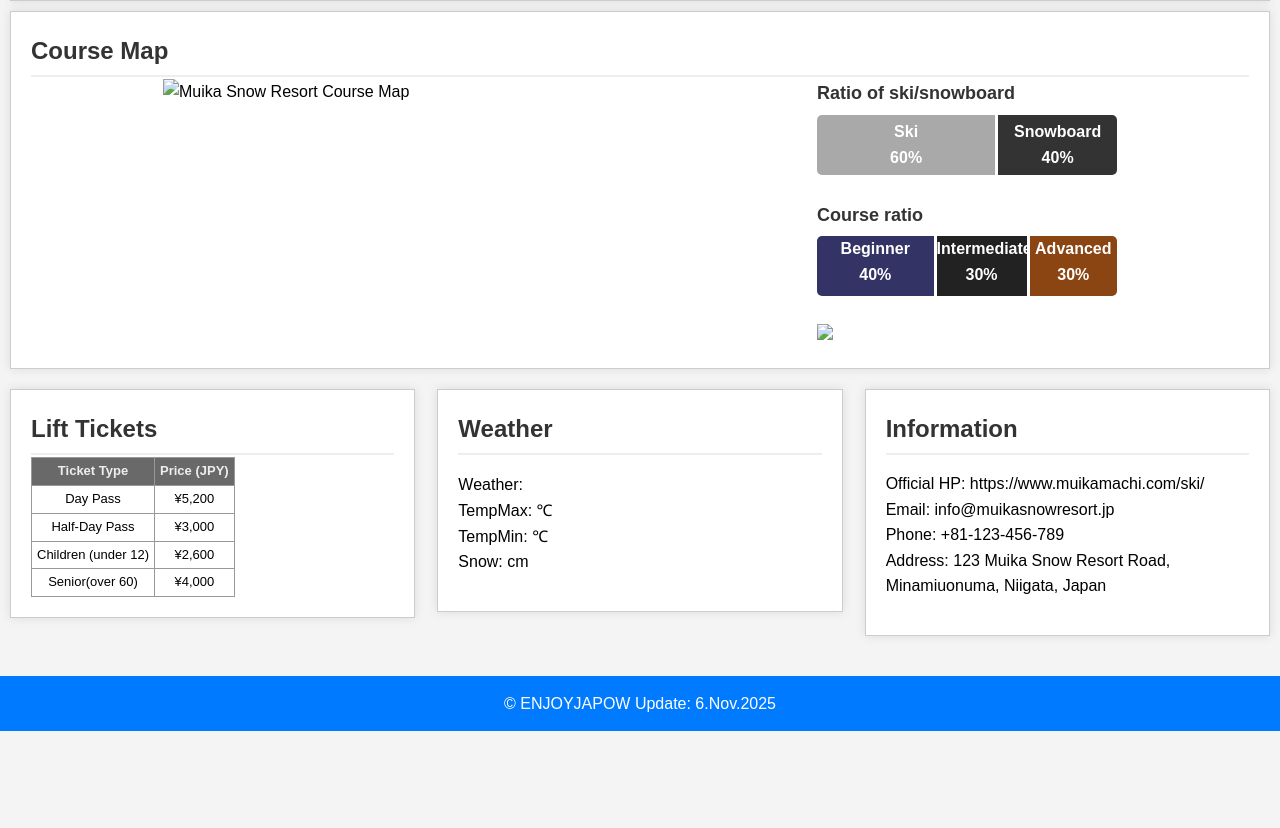
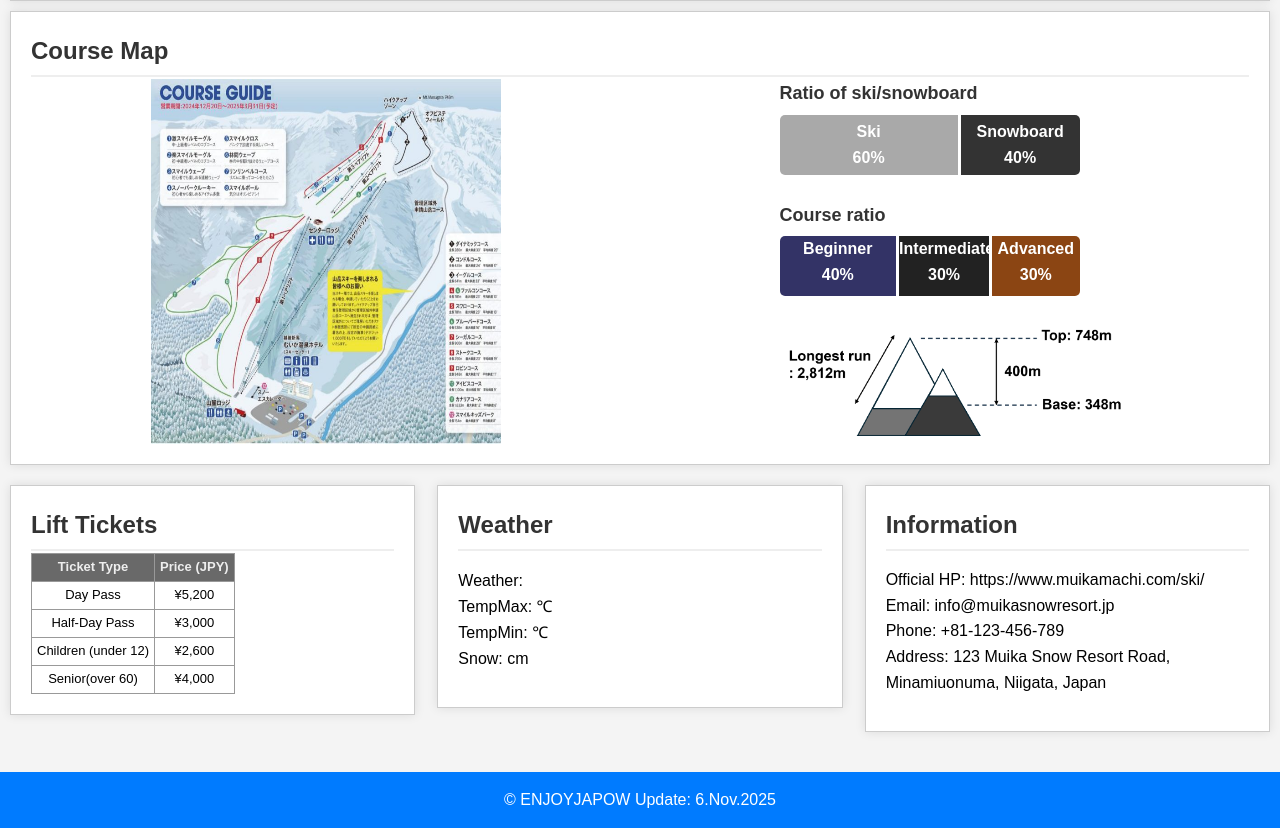
Before and after one commit to Youichi1970/My-snow-website, a plain HTML site: page Muika_EN.html in a window 1280 px wide. Shown: the part 2058-2886 px from the top of the page. Before the commit the page ends 2789 px from the top, so only its background shows below. Drawn offline with Linux system fonts and the light colour scheme; no server answers.

Commit message:
Add files via upload

```diff
--- a/Muika_EN.html
+++ b/Muika_EN.html
@@ -156,7 +156,7 @@
     <section>
         <h2>Course Map</h2>
         <div class="course">
-            <img src="../Image/CourseMap_Muika.jpg" alt="Muika Snow Resort Course Map" class="course-map" alt="Course map of Muika snow resort" width="350">
+            <img src="./CourseMap_Muika.jpg"/ alt="Muika Snow Resort Course Map" class="course-map" alt="Course map of Muika snow resort" width="350">
             <div class="sidebar">
                 <h3>Ratio of ski/snowboard</h3>
                 <div class="combined-bar-chart">
@@ -172,7 +172,7 @@
                 </div>
                 <br>
                 <dov>
-                    <img src="../Image/altitude_muika.png" width="350">
+                    <img src="./altitude_muika.png"/ width="350">
             </div>
         </div>
     </section>
```
